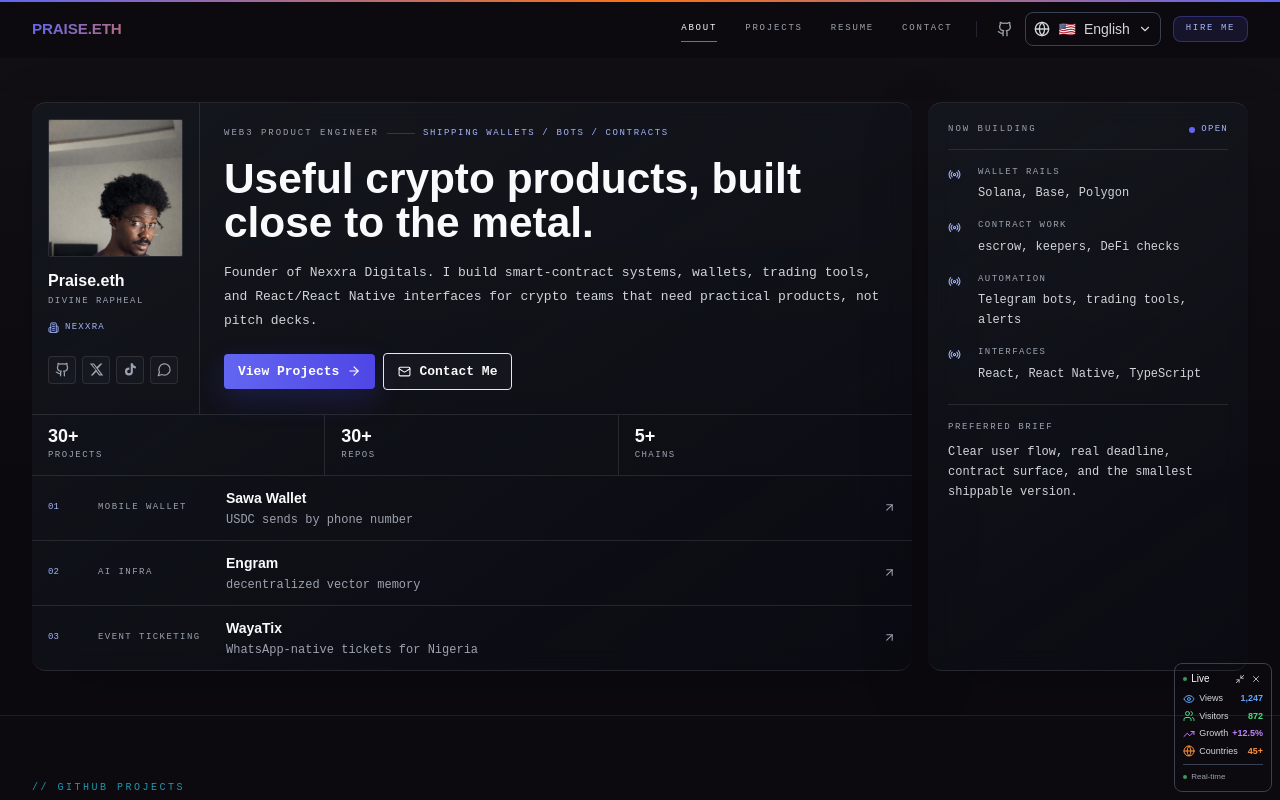
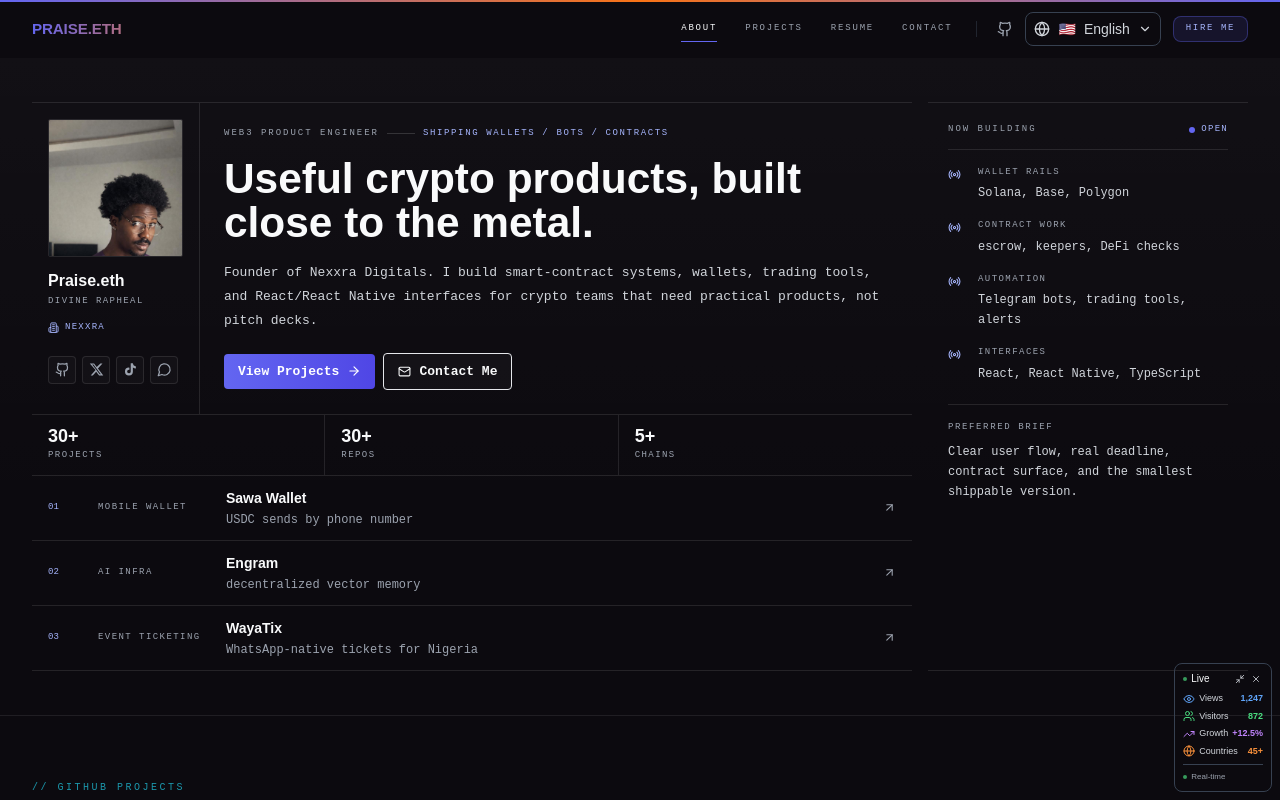
Before and after one commit to Dipraise1/PORTFOLIO2, a React (Vite) app: page / in a window 1280 px wide. Shown: the top 800 px of the page. Built offline with nearby package versions, Linux system fonts and the light colour scheme.

Commit message:
Revert "Polish portfolio interactions and visual depth"
This reverts commit c5f430217928a0533131137b1eb285e22c0905f4.

```diff
--- a/src/App.jsx
+++ b/src/App.jsx
@@ -55,7 +55,7 @@
         style={{ scaleX }}
       />
 
-      <div className="site-shell relative min-h-screen overflow-hidden bg-[var(--color-background)]">
+      <div className="relative min-h-screen overflow-hidden bg-[var(--color-background)]">
         {/* Animated background */}
         <div className="fixed inset-0 -z-10 overflow-hidden">
           <div className="absolute inset-0 bg-gradient-to-b from-[var(--color-background)] to-[var(--color-secondary-darker)]"></div>
--- a/src/components/Header.jsx
+++ b/src/components/Header.jsx
@@ -48,11 +48,11 @@
 
   return (
     <motion.header
-      className="site-header fixed top-0 left-0 right-0 z-50 transition-all duration-300"
+      className="fixed top-0 left-0 right-0 z-50 transition-all duration-300"
       style={{
-        background: scrolled ? 'rgba(12,10,15,0.74)' : 'transparent',
+        background: scrolled ? 'rgba(12,10,15,0.82)' : 'transparent',
         backdropFilter: scrolled ? 'blur(20px)' : 'none',
-        borderBottom: scrolled ? '1px solid rgba(165,180,252,0.12)' : '1px solid transparent',
+        borderBottom: scrolled ? '1px solid rgba(55,65,81,0.25)' : '1px solid transparent',
       }}
       initial={{ y: -80 }}
       animate={{ y: 0 }}
--- a/src/components/Hero.jsx
+++ b/src/components/Hero.jsx
@@ -76,10 +76,10 @@
     >
       <div className="container-custom">
         <div className="mx-auto max-w-[366px] py-7 sm:max-w-none sm:py-9 lg:py-11">
-          <div className="hero-layout grid min-w-0 gap-4 lg:grid-cols-[minmax(0,1fr)_320px]">
-            <div className="hero-main-panel min-w-0 border-y border-white/10">
+          <div className="grid min-w-0 gap-4 lg:grid-cols-[minmax(0,1fr)_320px]">
+            <div className="min-w-0 border-y border-white/10">
               <div className="grid min-w-0 lg:grid-cols-[168px_minmax(0,1fr)]">
-                <aside className="hero-profile border-b border-white/10 p-4 lg:border-b-0 lg:border-r">
+                <aside className="border-b border-white/10 p-4 lg:border-b-0 lg:border-r">
                   <div className="flex items-center gap-3 lg:block">
                     <img
                       src="/pfp.jpg"
@@ -146,7 +146,7 @@
                   <div className="mt-5 flex flex-wrap items-center gap-2">
                     <a
                       href="#projects"
-                      className="hero-cta group inline-flex items-center gap-2 rounded bg-gradient-to-r from-[var(--color-primary)] to-[var(--color-primary-darker)] px-3.5 py-2 font-ibm text-[13px] font-semibold text-white transition-transform hover:-translate-y-0.5"
+                      className="group inline-flex items-center gap-2 rounded bg-gradient-to-r from-[var(--color-primary)] to-[var(--color-primary-darker)] px-3.5 py-2 font-ibm text-[13px] font-semibold text-white transition-transform hover:-translate-y-0.5"
                     >
                       {t('hero.viewProjects')}
                       <ArrowRight size={14} className="transition-transform group-hover:translate-x-1" />
@@ -180,7 +180,7 @@
                     href={item.href}
                     target="_blank"
                     rel="noreferrer"
-                    className="hero-work-link group relative flex min-h-[114px] min-w-0 flex-col justify-between border-r border-b border-white/10 px-3 py-3 even:border-r-0 last:border-b-0 sm:grid sm:min-h-0 sm:grid-cols-[42px_120px_minmax(0,1fr)_auto] sm:items-center sm:gap-2 sm:border-r-0 sm:border-b sm:px-4 sm:last:border-b-0"
+                    className="group relative flex min-h-[114px] min-w-0 flex-col justify-between border-r border-b border-white/10 px-3 py-3 even:border-r-0 last:border-b-0 sm:grid sm:min-h-0 sm:grid-cols-[42px_120px_minmax(0,1fr)_auto] sm:items-center sm:gap-2 sm:border-r-0 sm:border-b sm:px-4 sm:last:border-b-0"
                   >
                     <span className="font-ibm text-[9px] text-[var(--color-primary-lighter)] sm:block">{item.id}</span>
                     <span className="mt-2 min-w-0 break-words font-ibm text-[8px] uppercase tracking-[0.14em] text-[var(--color-text-muted)] sm:mt-0 sm:text-[9px] sm:tracking-[0.16em]">
@@ -203,7 +203,7 @@
               </div>
             </div>
 
-            <aside className="hero-now-panel border-y border-white/10 p-4 lg:p-5">
+            <aside className="border-y border-white/10 p-4 lg:p-5">
               <div className="flex items-center justify-between border-b border-white/10 pb-3">
                 <span className="font-ibm text-[9px] uppercase tracking-[0.22em] text-[var(--color-text-muted)]">
                   now building
--- a/src/components/Projects.jsx
+++ b/src/components/Projects.jsx
@@ -34,7 +34,7 @@
       animate={{ opacity: 1, y: 0 }}
       exit={{ opacity: 0, y: 8 }}
       transition={{ duration: 0.35, delay: index * 0.03, ease: [0.22, 1, 0.36, 1] }}
-      className="slick-project-card relative group flex flex-col h-full cursor-default rounded-xl overflow-hidden"
+      className="relative group flex flex-col h-full cursor-default rounded-xl overflow-hidden"
       onMouseEnter={() => setHovered(true)}
       onMouseLeave={() => setHovered(false)}
       style={{
--- a/src/styles/globals.css
+++ b/src/styles/globals.css
@@ -35,16 +35,6 @@
     @apply bg-gradient-to-br from-[var(--color-background)] via-[#110920] to-[var(--color-secondary)] text-[var(--color-text)] min-h-screen;
   }
 
-  ::selection {
-    background: rgba(99, 102, 241, 0.9);
-    color: #fff;
-  }
-
-  :focus-visible {
-    outline: 2px solid var(--color-primary-lighter);
-    outline-offset: 3px;
-  }
-
   h1,
   h2,
   h3,
@@ -60,65 +50,6 @@
   samp {
     font-family: var(--font-mono);
   }
-}
-
-/* ─── Refined surface and interaction pass ─── */
-.site-shell::before {
-  content: '';
-  position: fixed;
-  inset: 0;
-  z-index: -1;
-  pointer-events: none;
-  background:
-    radial-gradient(circle at 12% 8%, rgba(99,102,241,.09), transparent 27rem),
-    radial-gradient(circle at 88% 38%, rgba(34,211,238,.045), transparent 24rem);
-}
-
-.site-header {
-  box-shadow: 0 12px 40px rgba(0,0,0,.05);
-}
-
-.hero-layout { perspective: 1200px; }
-.hero-main-panel,
-.hero-now-panel {
-  position: relative;
-  background: linear-gradient(145deg, rgba(22,27,34,.66), rgba(10,15,26,.34));
-  border-color: rgba(255,255,255,.09) !important;
-  box-shadow: 0 22px 70px rgba(0,0,0,.18);
-  backdrop-filter: blur(12px);
-}
-.hero-main-panel { border-radius: 14px; overflow: hidden; }
-.hero-now-panel { border-radius: 14px; overflow: hidden; }
-.hero-profile img {
-  filter: saturate(.9) contrast(1.03);
-  transition: filter .35s ease, transform .45s cubic-bezier(.22,1,.36,1);
-}
-.hero-profile:hover img { filter: saturate(1) contrast(1.05); transform: scale(1.015); }
-.hero-cta { box-shadow: 0 10px 28px rgba(79,70,229,.22); }
-.hero-cta:hover { box-shadow: 0 14px 34px rgba(79,70,229,.34); }
-.hero-work-link {
-  transition: background .25s ease, padding-left .25s ease;
-}
-.hero-work-link:hover { background: rgba(99,102,241,.055); }
-@media (min-width: 640px) { .hero-work-link:hover { padding-left: 1.2rem; } }
-
-.slick-project-card {
-  box-shadow: 0 10px 32px rgba(0,0,0,.12);
-  transform: translateZ(0);
-  transition: transform .35s cubic-bezier(.22,1,.36,1), box-shadow .35s ease, border-color .25s ease, background .25s ease !important;
-}
-.slick-project-card:hover {
-  transform: translateY(-5px);
-  box-shadow: 0 22px 50px rgba(0,0,0,.24), 0 0 0 1px rgba(165,180,252,.04);
-}
-
-::-webkit-scrollbar { width: 9px; }
-::-webkit-scrollbar-track { background: var(--color-secondary-darker); }
-::-webkit-scrollbar-thumb { background: #31354a; border: 2px solid var(--color-secondary-darker); border-radius: 999px; }
-::-webkit-scrollbar-thumb:hover { background: #454b69; }
-
-@media (prefers-reduced-motion: reduce) {
-  *, *::before, *::after { scroll-behavior: auto !important; animation-duration: .01ms !important; animation-iteration-count: 1 !important; transition-duration: .01ms !important; }
 }
 
 @layer components {
```
